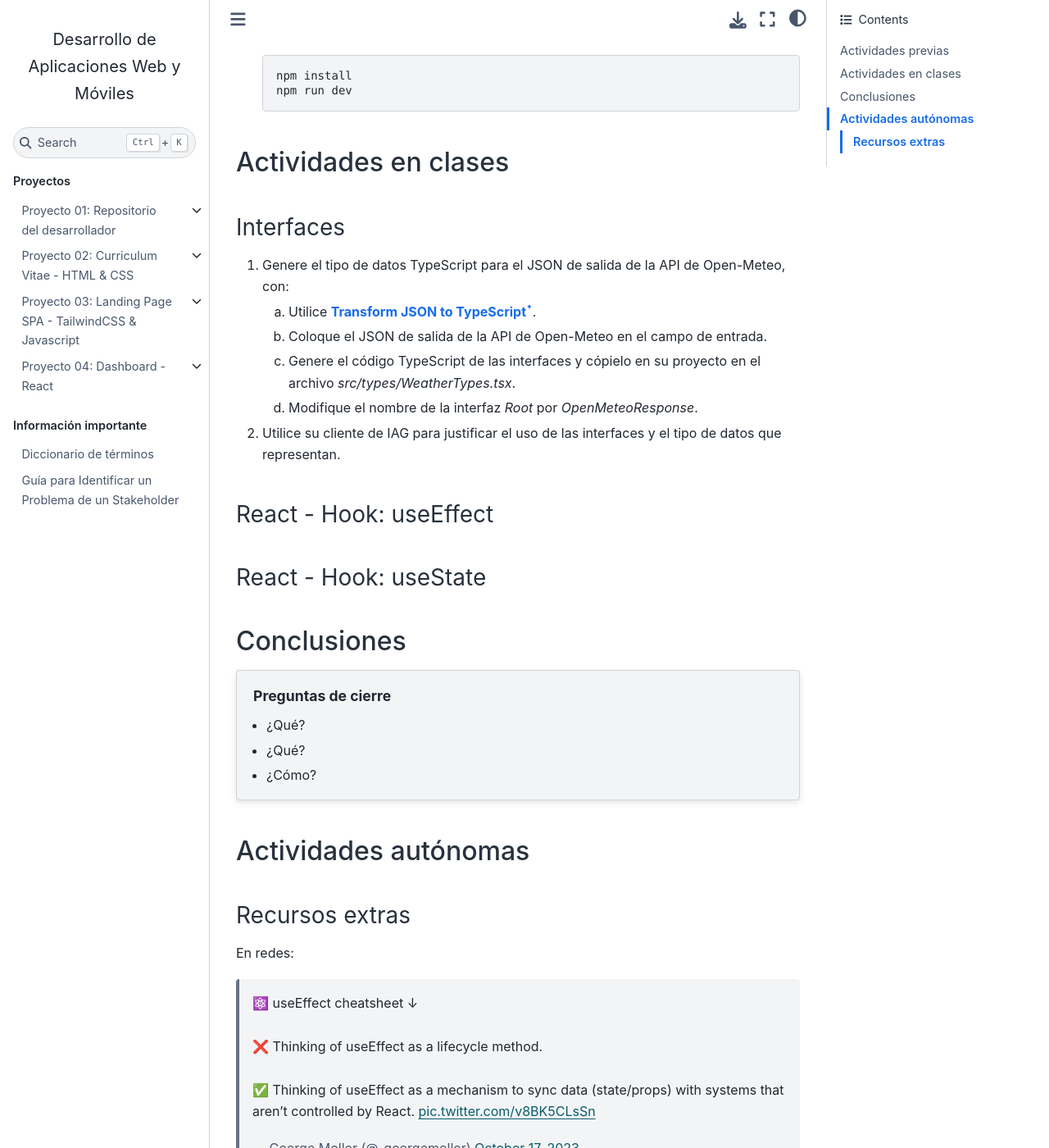
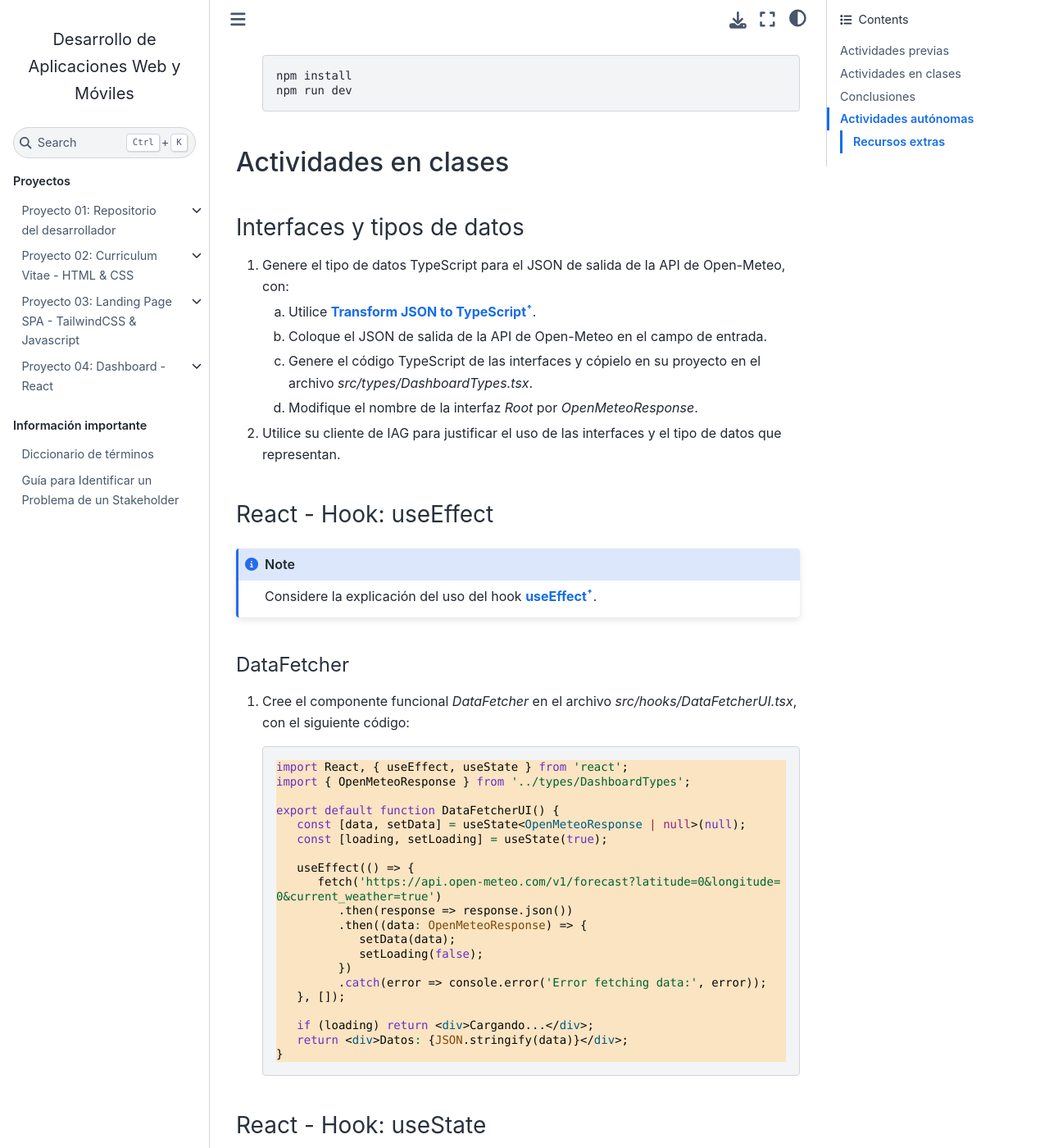
Before and after one commit to DAWMFIEC/DAWM-AI, a Sphinx documentation site: the page built from docs/source/guias/guia15.rst, in a window 1280 px wide and 1400 px high, scrolled down 819 px. Shown: the whole window at 82% size. Built offline with Sphinx 7.4.7 and the Sphinx Book theme 1.1.4, drawn with Linux system fonts in a browser that asks for light colours; comment, search, counter and statistics services are not loaded.

Commit message:
DataFetcher

```diff
--- a/docs/source/guias/guia15.rst
+++ b/docs/source/guias/guia15.rst
@@ -40,20 +40,53 @@ Ambiente de desarrollo
 Actividades en clases
 =====================
 
-Interfaces
-----------
+Interfaces y tipos de datos
+---------------------------
 
 1. Genere el tipo de datos TypeScript para el JSON de salida de la API de Open-Meteo, con:
 
    a) Utilice `Transform JSON to TypeScript <https://transform.tools/json-to-typescript>`_.
    b) Coloque el JSON de salida de la API de Open-Meteo en el campo de entrada.
-   c) Genere el código TypeScript de las interfaces y cópielo en su proyecto en el archivo `src/types/WeatherTypes.tsx`.
+   c) Genere el código TypeScript de las interfaces y cópielo en su proyecto en el archivo `src/types/DashboardTypes.tsx`.
    d) Modifique el nombre de la interfaz `Root` por `OpenMeteoResponse`.
 
 2. Utilice su cliente de IAG para justificar el uso de las interfaces y el tipo de datos que representan.
 
 React - Hook: useEffect
 -----------------------
+
+.. note::
+
+    Considere la explicación del uso del hook `useEffect <https://es.react.dev/reference/react/useEffect>`_.
+
+DataFetcher
+^^^^^^^^^^^
+
+1. Cree el componente funcional `DataFetcher` en el archivo `src/hooks/DataFetcherUI.tsx`, con el siguiente código:
+
+   .. code-block:: tsx
+      :emphasize-lines: 1-25
+
+      import React, { useEffect, useState } from 'react';
+      import { OpenMeteoResponse } from '../types/DashboardTypes';
+
+      export default function DataFetcherUI() {
+         const [data, setData] = useState<OpenMeteoResponse | null>(null);
+         const [loading, setLoading] = useState(true);
+
+         useEffect(() => {
+            fetch('https://api.open-meteo.com/v1/forecast?latitude=0&longitude=0&current_weather=true')
+               .then(response => response.json())
+               .then((data: OpenMeteoResponse) => {
+                  setData(data);
+                  setLoading(false);
+               })
+               .catch(error => console.error('Error fetching data:', error));
+         }, []);
+
+         if (loading) return <div>Cargando...</div>;
+         return <div>Datos: {JSON.stringify(data)}</div>;
+      }
 
 React - Hook: useState
 -----------------------
```
